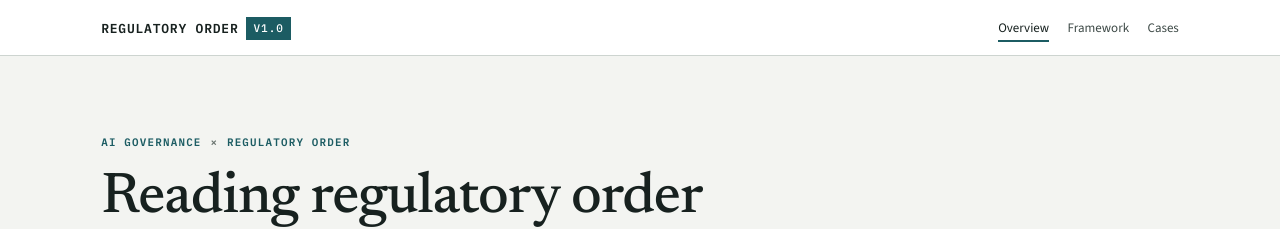
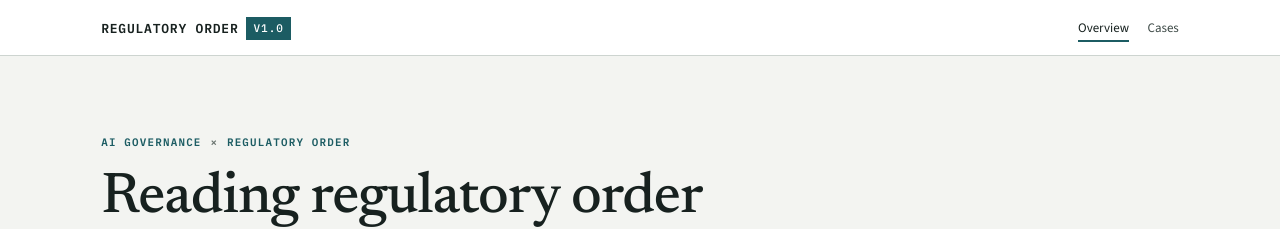
Before and after one commit to GaeunLim01/regulatory-order, a Jekyll site: the page built from index.html, in a window 1280 px wide. Shown: the top 229 px of the page. Built offline with Jekyll 4.4.1, drawn with Linux system fonts in a browser that asks for light colours.

Commit message:
Add files via upload

```diff
--- a/_data/nav.yml
+++ b/_data/nav.yml
@@ -1,6 +1,4 @@
 - label: Overview
   url: /
-- label: Framework
-  url: /method/
 - label: Cases
   url: /cases/
```
